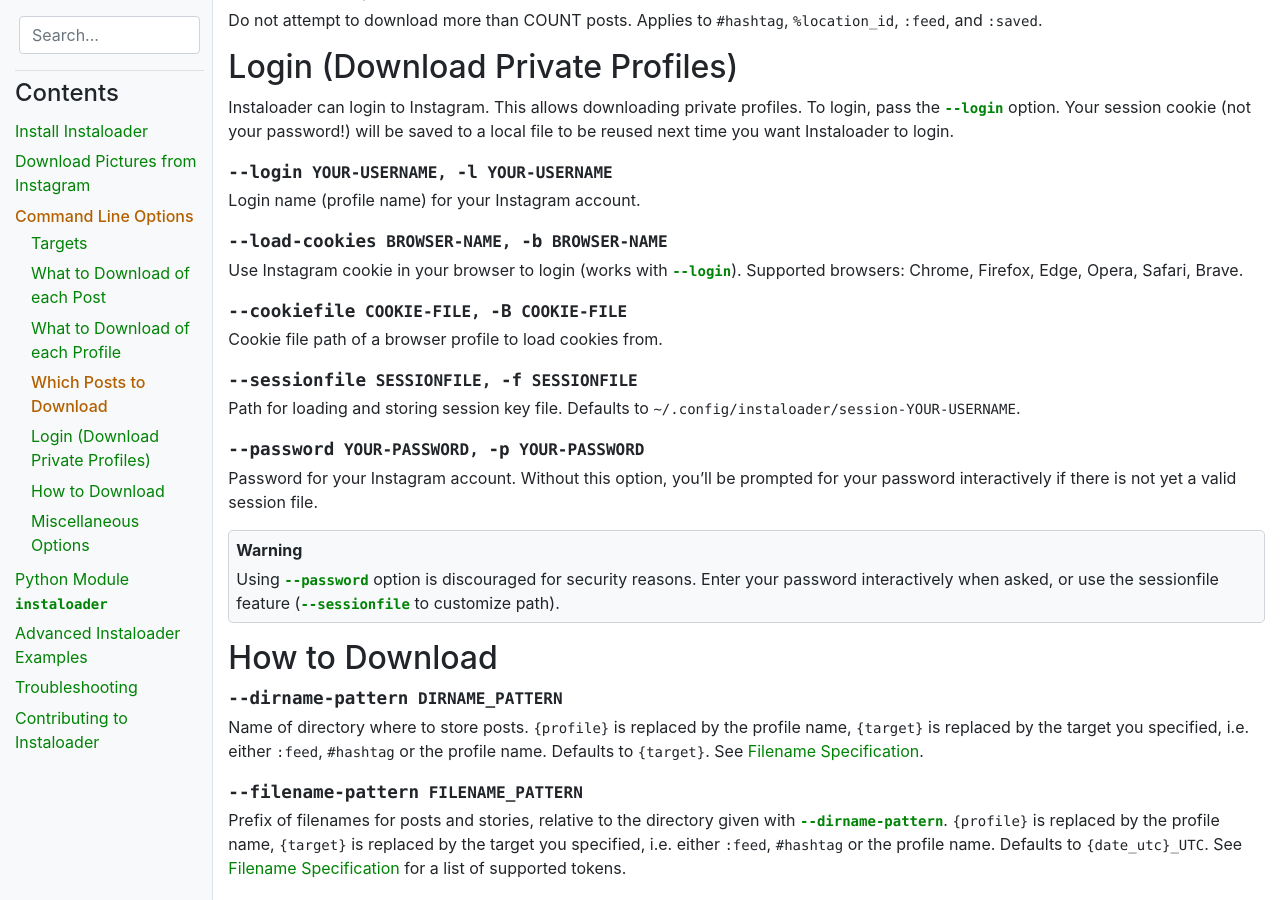
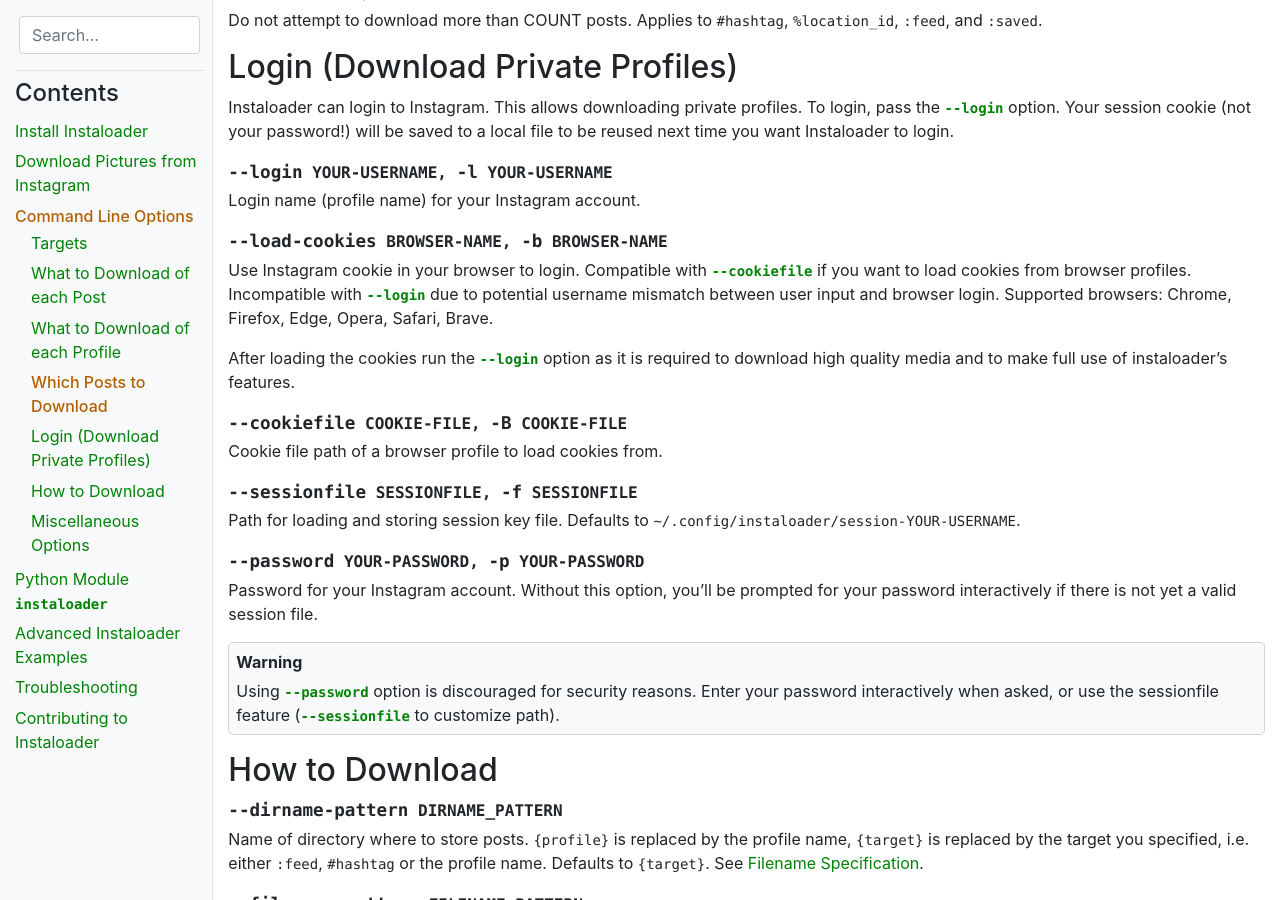
Before and after one commit to instaloader/instaloader, a Sphinx documentation site: the page built from docs/cli-options.rst, in a window 1280 px wide and 900 px high, scrolled down 4026 px. Built offline with Sphinx 7.4.7, drawn with Linux system fonts in a browser that asks for light colours; the version number is read from the project's files by our own code.

Commit message:
updated docs and replaced nested if with if and elif

```diff
--- a/docs/cli-options.rst
+++ b/docs/cli-options.rst
@@ -198,7 +198,13 @@ Instaloader to login.
 
 .. option:: --load-cookies BROWSER-NAME, -b BROWSER-NAME
 
-   Use Instagram cookie in your browser to login (works with :option:`--login`). Supported browsers: Chrome, Firefox, Edge, Opera, Safari, Brave.
+   Use Instagram cookie in your browser to login.
+   Compatible with :option:`--cookiefile` if you want to load cookies from browser profiles.
+   Incompatible with :option:`--login` due to potential username mismatch between user input and browser login.
+   Supported browsers: Chrome, Firefox, Edge, Opera, Safari, Brave.
+
+   After loading the cookies run the :option:`--login` option as it is required to download high quality media
+   and to make full use of instaloader's features.
 
 .. option:: --cookiefile COOKIE-FILE, -B COOKIE-FILE
 
```
Also changed, not shown: 1 other file.
